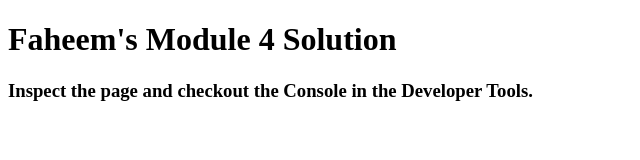
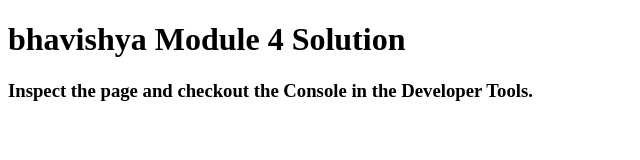
Before and after one commit to bhavishyagoyan/coursera_module_4_sol, a plain HTML site: page index.html in a window 1280 px wide. Shown: the whole page, without its empty margins (0-640 px from the left). Drawn offline with Linux system fonts and the light colour scheme.

Commit message:
Add files via upload

```diff
--- a/index.html
+++ b/index.html
@@ -11,7 +11,7 @@
   <script src="script.js"></script>
 </head>
 <body>
-  <h1>Faheem's Module 4 Solution</h1>
+  <h1>bhavishya Module 4 Solution</h1>
   <h3>Inspect the page and checkout the Console in the Developer Tools.</h3>
 </body>
 </html>
```
